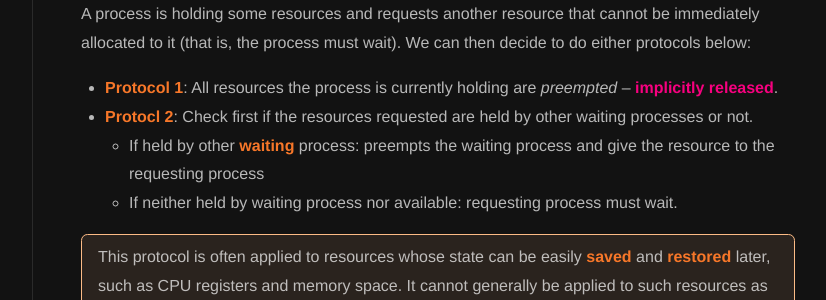
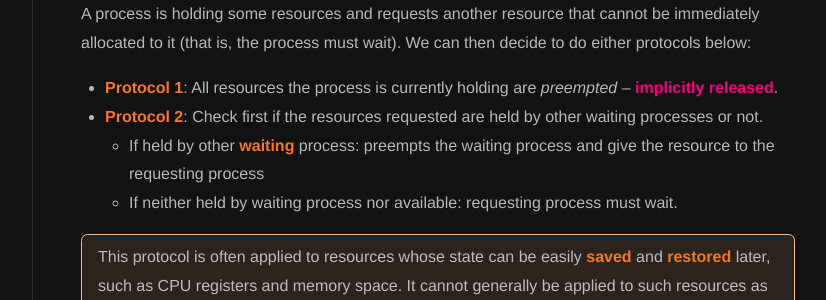
Before and after one commit to natalieagus/50005-2023, a Jekyll site: the page built from _os_notes/week5-2_handling.md, in a window 1280 px wide. Shown: the part 1966-2266 px from the top of the page, without its empty margins (217-1043 px from the left). Built offline with Jekyll 4.4.1, drawn with Linux system fonts in a browser that asks for light colours; nearby versions of some CDN libraries; formulas are drawn with MathJax 3.

Commit message:
fix: protocol spelling

```diff
--- a/_os_notes/week5-2_handling.md
+++ b/_os_notes/week5-2_handling.md
@@ -56,7 +56,7 @@ To *allow* preemption, we need a certain protocols in place to ensure that progr
 
 A process is holding some resources and requests another resource that cannot be immediately allocated to it (that is, the process must wait). We can then decide to do either protocols below:
 * <span style="color:#f77729;"><b>Protocol 1</b></span>: All resources the process is currently holding are *preempted* -- <span style="color:#f7007f;"><b>implicitly released</b></span>.
-* <span style="color:#f77729;"><b>Protocl 2</b></span>: Check first if the resources requested are held by other waiting processes or not.
+* <span style="color:#f77729;"><b>Protocol 2</b></span>: Check first if the resources requested are held by other waiting processes or not.
   * If held by other <span style="color:#f77729;"><b>waiting</b></span> process: preempts the waiting process and give the resource to the requesting process
   * If neither held by waiting process nor available: requesting process must wait.
 
```
